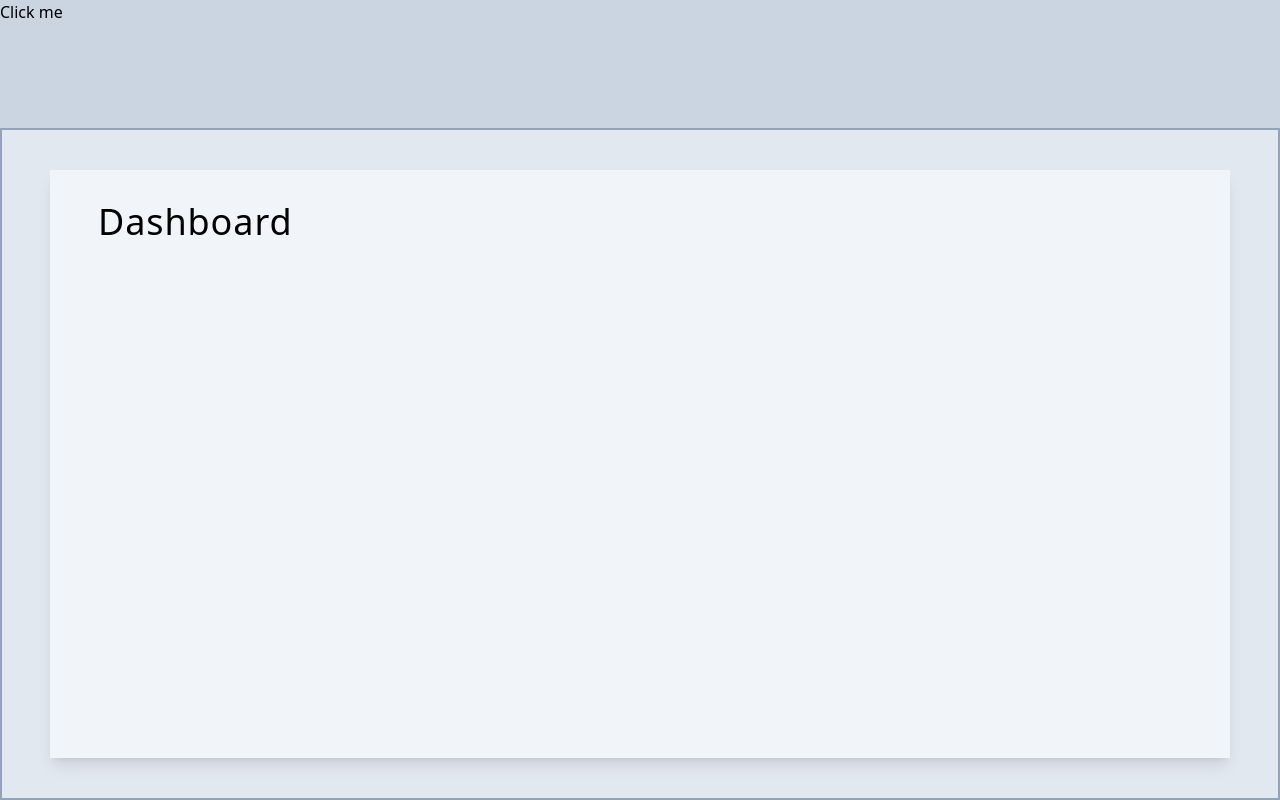
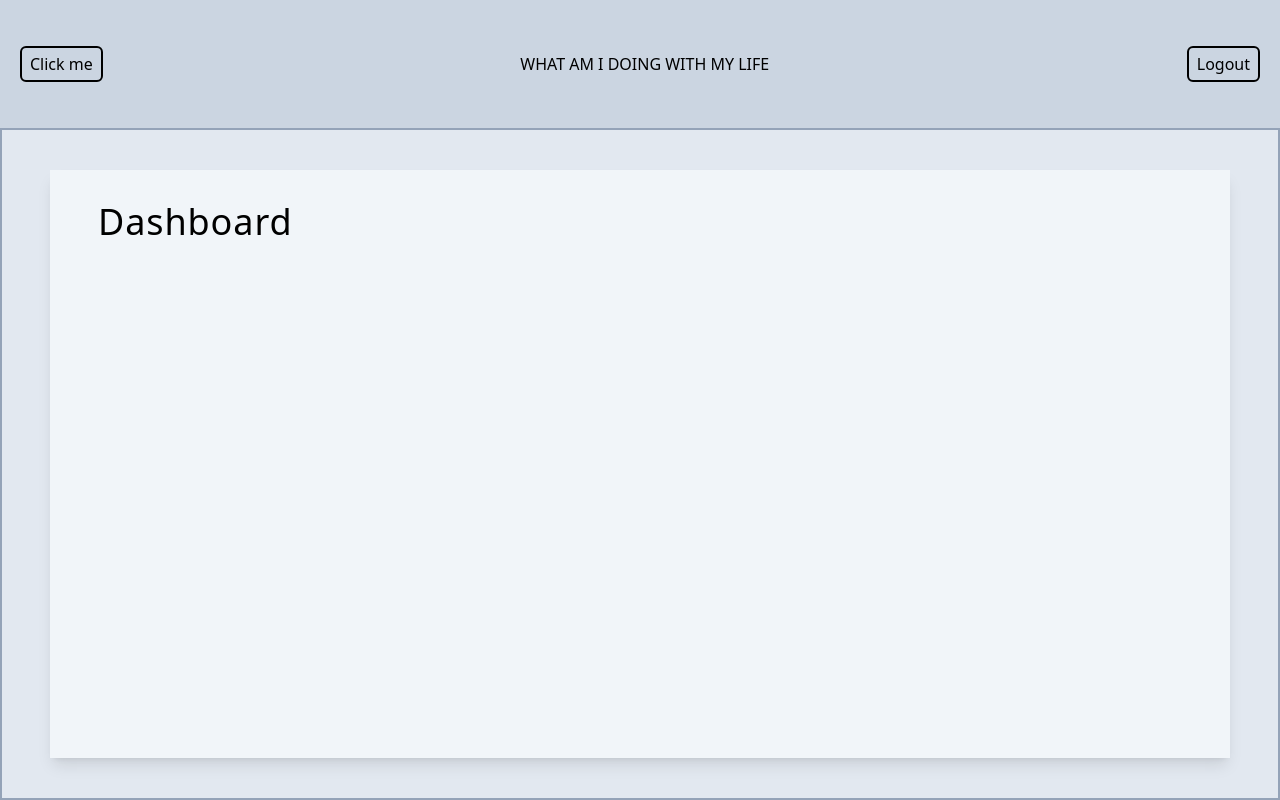
Before and after one commit to iluvcereals/HireMeMaybe, a React (Vite) app: page /app in a window 1280 px wide. Built offline with nearby package versions, Linux system fonts and the light colour scheme.

Commit message:
Add some temporary btns in the navbar just to see if I like the implementation and some temporary functionality for the login and logout. Also removed unnecessary code in job component

```diff
--- a/src/pages/Auth/Login.tsx
+++ b/src/pages/Auth/Login.tsx
@@ -1,7 +1,8 @@
 import { FormInput } from '@/components';
-import { Form, Link } from 'react-router-dom';
+import { Form, Link, useNavigate } from 'react-router-dom';
 
 function Login() {
+    const navigate = useNavigate();
     return (
         <section className="h-screen grid place-items-center bg-slate-50">
             <div className="bg-white hover:shadow-2xl transition-shadow ease-in-out duration-500 border-solid border-2 border-black w-96 h-[28rem] rounded-md">
@@ -22,6 +23,7 @@ function Login() {
                         <button
                             type="button"
                             className="shadow-lg border-2 border-hidden w-full h-10 rounded-md  bg-gray-300  hover:bg-gray-400 ease-in transition-colors duration-300"
+                            onClick={() => navigate('/app/jobs')}
                         >
                             Guest
                         </button>
--- a/src/pages/Jobs/components/Job.tsx
+++ b/src/pages/Jobs/components/Job.tsx
@@ -2,7 +2,7 @@ import { type JobProps } from './Job.types';
 
 function Job({ company, position, location, status }: JobProps) {
     return (
-        <div className="group bg-white h-48 rounded-md p-8 text-sm shadow-lg md:text-md hover:shadow-xl ease-in-out transition-shadow duration-500">
+        <div className="group bg-white h-48 rounded-md p-8 text-sm shadow-lg md:text-md hover:shadow-xl transition-shadow">
             <div className="">
                 <header className="flex gap-x-2">
                     <div className="group-hover:text-white transition-colors ease-in-out duration-150 flex justify-center items-center text-4xl size-12 border-solid border-2 border-red rounded-md bg-black text-stone-400">
--- a/src/pages/Layout/components/Navbar.tsx
+++ b/src/pages/Layout/components/Navbar.tsx
@@ -1,14 +1,30 @@
 import { toggleSidebar } from '@/features/user/userSlice';
 import { useAppDispatch } from '@/hooks';
+import { useNavigate } from 'react-router-dom';
 
 function Navbar() {
     const dispatch = useAppDispatch();
+    const navigate = useNavigate();
     function handleSidebar() {
         dispatch(toggleSidebar());
     }
     return (
-        <nav className="h-32 bg-slate-300">
-            <button onClick={handleSidebar}>Click me</button>
+        <nav className="h-32 bg-slate-300 flex justify-between items-center px-5">
+            <div>
+                <button onClick={handleSidebar} className="border-2 border-black rounded-md px-2 py-1">
+                    Click me
+                </button>
+            </div>
+            <h1>WHAT AM I DOING WITH MY LIFE</h1>
+            <div>
+                <button
+                    onClick={() => navigate('/login')}
+                    type="button"
+                    className="border-2 border-black rounded-md px-2 py-1"
+                >
+                    Logout
+                </button>
+            </div>
         </nav>
     );
 }
```
